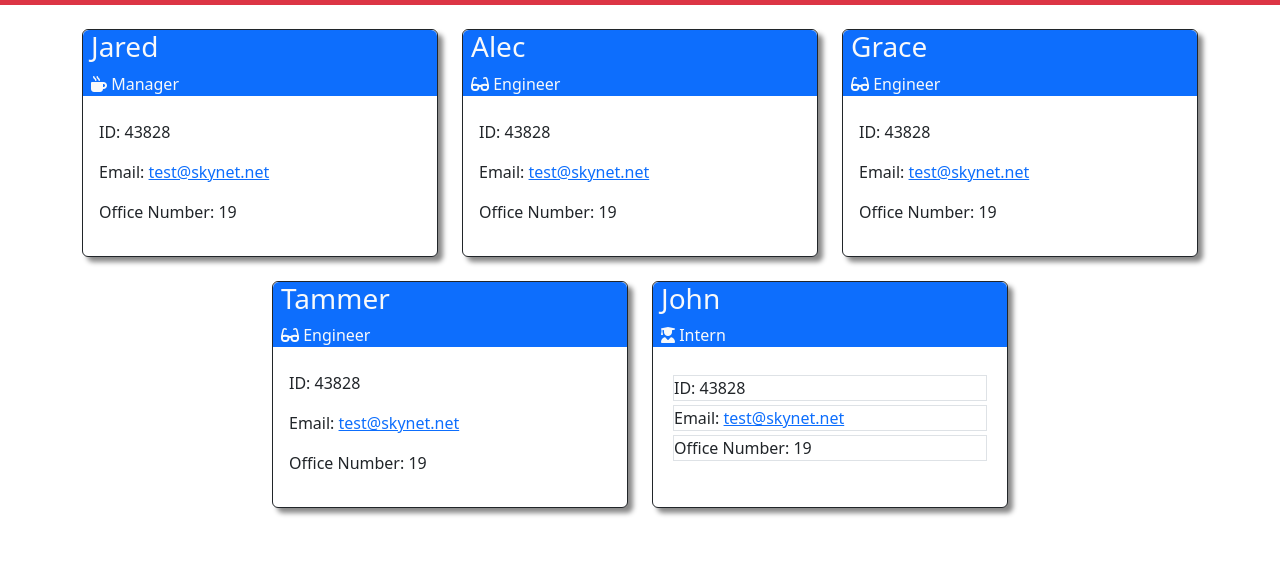
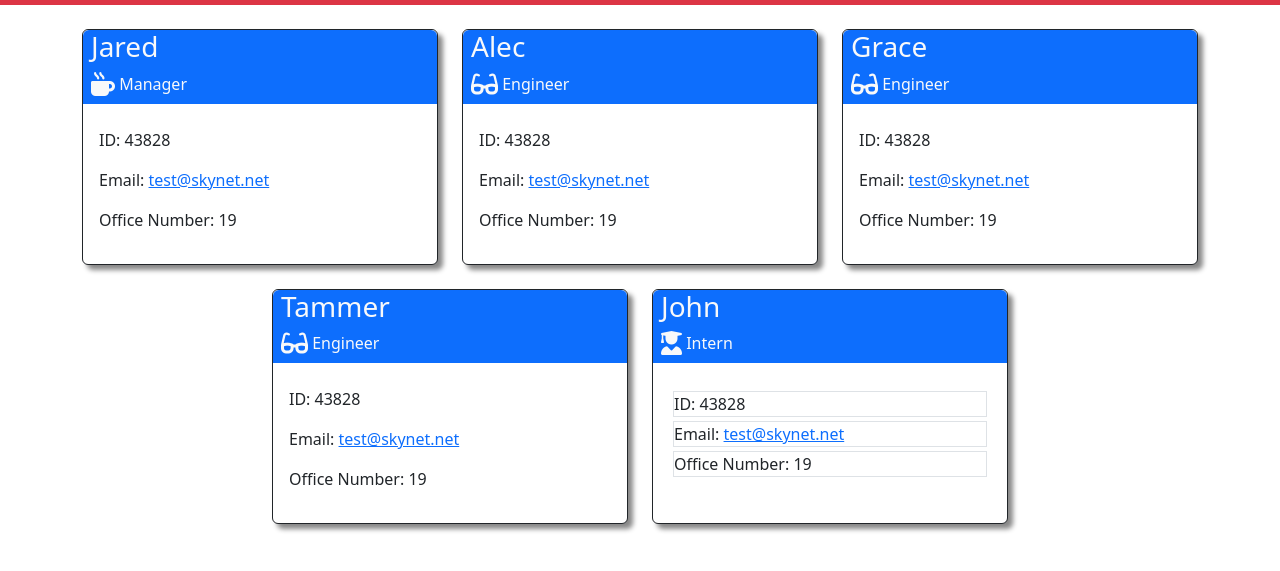
Before and after one commit to jlara65/team-profile-generator, a website: page test.html in a window 1280 px wide. Shown: the part 71-642 px from the top of the page. Drawn offline with nearby package versions, Linux system fonts and the light colour scheme.

Commit message:
fixed the icon size

```diff
--- a/test.html
+++ b/test.html
@@ -26,7 +26,7 @@
                 <div class="card h-100" id="box">
                     <div class="card-title bg-primary text-light rounded-top">
                         <h3 class="ms-2">Jared</h3>
-                        <div class="ms-2"><i class="fa-solid fa-mug-hot fs-xl"></i> <span>Manager</span></div>
+                        <div class="m-2"><i class="fa-solid fa-mug-hot fa-xl"></i> <span>Manager</span></div>
                     </div>
                     <div class="card-body">
                         <p>ID: 43828</p>
@@ -39,7 +39,7 @@
                 <div class="card h-100" id="box">
                     <div class="card-title bg-primary text-light rounded-top">
                         <h3 class="ms-2">Alec</h3>
-                        <div class="ms-2"><i class="fa-solid fa-glasses"></i> <span>Engineer</span></div>
+                        <div class="m-2"><i class="fa-solid fa-glasses fa-xl"></i> <span>Engineer</span></div>
                     </div>
                     <div class="card-body">
                         <p>ID: 43828</p>
@@ -52,7 +52,7 @@
                 <div class="card h-100" id="box">
                     <div class="card-title bg-primary text-light rounded-top">
                         <h3 class="ms-2">Grace</h3>
-                        <div class="ms-2"><i class="fa-solid fa-glasses"></i> <span>Engineer</span></div>
+                        <div class="m-2"><i class="fa-solid fa-glasses fa-xl"></i> <span>Engineer</span></div>
                     </div>
                     <div class="card-body">
                         <p>ID: 43828</p>
@@ -65,7 +65,7 @@
                 <div class="card h-100" id="box">
                     <div class="card-title bg-primary text-light rounded-top">
                         <h3 class="ms-2">Tammer</h3>
-                        <div class="ms-2"><i class="fa-solid fa-glasses"></i> <span>Engineer</span></div>
+                        <div class="m-2"><i class="fa-solid fa-glasses fa-xl"></i> <span>Engineer</span></div>
                     </div>
                     <div class="card-body">
                         <p>ID: 43828</p>
@@ -78,7 +78,7 @@
                 <div class="card h-100" id="box">
                     <div class="card-title bg-primary text-light rounded-top">
                         <h3 class="ms-2">John</h3>
-                        <div class="ms-2"><i class="fa-solid fa-user-graduate"></i> <span>Intern</span></div>
+                        <div class="m-2"><i class="fa-solid fa-user-graduate fa-xl"></i> <span>Intern</span></div>
                     </div>
                     <div class="card-body">
                         <p class="border m-1">ID: 43828</p>
```
